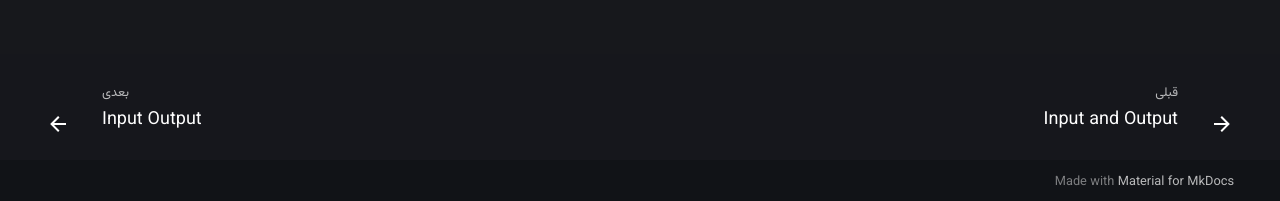
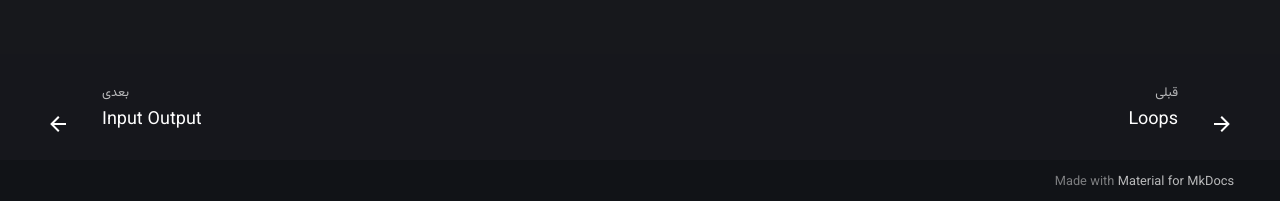
Before and after one commit to UTengsci/bp, an MkDocs documentation site: the page built from docs/blog/index.md, in a window 1280 px wide and 1010 px high. Shown: the part 806-1007 px from the top of the window. Built offline with MkDocs 1.6.1 and Material for MkDocs 9.7.7, drawn with Linux system fonts in a browser that asks for light colours.

Commit message:
Added Loops to the nav

```diff
--- a/mkdocs.yml
+++ b/mkdocs.yml
@@ -7,6 +7,7 @@
     - Hello World: content/helloWorld.md
     - Variables and Operators: content/variablesAndOperators.md
     - Input and Output: content/inputOutput.md
+    - Loops: content/loops.md
   - تمرین ها:
     - blog/index.md
 
```
